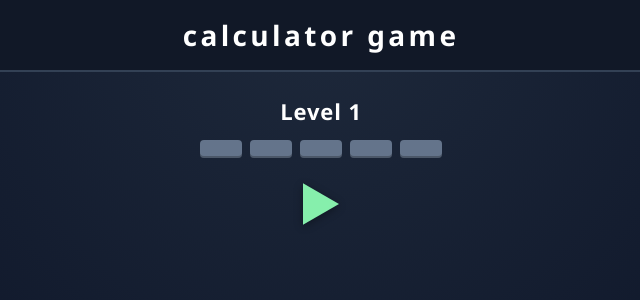
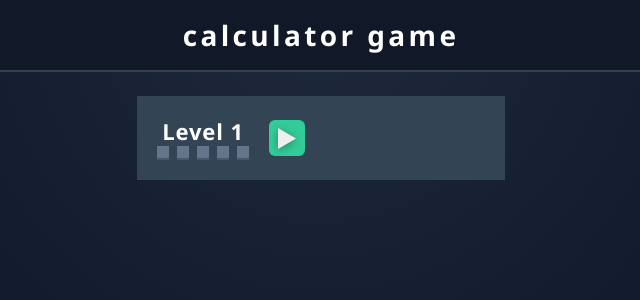
Before and after one commit to wwtchrsin/calculator-game, a Vue app: page / in a window 1280 px wide. Shown: the top 300 px of the page, without its empty margins (319-959 px from the left). Built offline with nearby package versions, Linux system fonts and the light colour scheme.

Commit message:
[mdf] status bar styles

```diff
--- a/src/App.vue
+++ b/src/App.vue
@@ -3,6 +3,7 @@
     <header class="app-header">calculator game</header>
     <main class="app-main">
       <section class="status-panel">
+        <div class="level-status">
           <div class="level-label">Level {{ level }}</div>
           <div class="score-bar" aria-label="Level score">
             <span
@@ -12,16 +13,6 @@
               :class="{ filled: n <= score }"
             />
           </div>
-        <div class="timer-row">
-          <div
-            v-if="gameStated"
-            class="timer"
-            :class="{
-              danger: (secondsLeft <= 10 && !roundOver) || (roundOver && !roundWon),
-              success: roundOver && roundWon
-            }"
-          >
-            {{ formattedTime }}
         </div>
         <button
           v-if="roundOver"
@@ -34,6 +25,17 @@
             <polygon points="0,0 86.6,50 0,100" />
           </svg>
         </button>
+        <div class="timer-container">
+          <div
+            v-if="gameStated"
+            class="timer"
+            :class="{
+              danger: (secondsLeft <= 10 && !roundOver) || (roundOver && !roundWon),
+              success: roundOver && roundWon
+            }"
+          >
+            {{ formattedTime }}
+          </div>
         </div>
       </section>
 
--- a/src/style.css
+++ b/src/style.css
@@ -44,13 +44,23 @@ body {
   display: flex;
   flex-direction: column;
   gap: 12px;
+  width: 368px;
 }
 
 .status-panel {
   display: flex;
+  flex-direction: row;
+  align-items: center;
+  gap: 20px;
+  padding: 20px;
+  background-color: #334455;
+}
+
+.level-status {
+  display: flex;
   flex-direction: column;
+  flex: 0;
   align-items: center;
-  gap: 14px;
 }
 
 .level-label {
@@ -61,13 +71,12 @@ body {
 
 .score-bar {
   display: grid;
-  grid-template-columns: repeat(5, 42px);
+  grid-template-columns: repeat(5, 12px);
   gap: 8px;
 }
 
 .score-pip {
-  height: 18px;
-  border-radius: 4px;
+  height: 14px;
   background: #64748b;
   box-shadow: inset 0 -2px 0 rgba(0, 0, 0, 0.25);
 }
@@ -76,17 +85,16 @@ body {
   background: #22c55e;
 }
 
-.timer-row {
+.timer-container {
   display: flex;
-  align-items: center;
-  justify-content: center;
-  gap: 18px;
-  min-height: 64px;
+  flex-direction: row;
+  justify-content: end;
+  flex: 1;
 }
 
 .timer {
   font-variant-numeric: tabular-nums;
-  font-size: 40px;
+  font-size: 28px;
   font-weight: 700;
   letter-spacing: 0.06em;
 }
@@ -100,25 +108,27 @@ body {
 }
 
 .continue-btn {
-  width: 52px;
-  height: 52px;
+  width: 36px;
+  height: 36px;
   padding: 0;
   border: 0;
   background: transparent;
   cursor: pointer;
   display: grid;
   place-items: center;
+  background-color: #3c9;
+  border-radius: 6px;
 }
 
 .continue-btn svg {
-  width: 36px;
-  height: 42px;
-  fill: #86efac;
+  width: 18px;
+  height: 21px;
+  fill: #eee;
   filter: drop-shadow(0 2px 4px rgba(0, 0, 0, 0.35));
 }
 
 .continue-btn:hover svg {
-  fill: #bbf7d0;
+  fill: #fff;
 }
 
 .board-panel,
@@ -126,8 +136,6 @@ body {
   display: flex;
   flex-direction: column;
   box-sizing: border-box;
-  width: 368px;
-  margin: 0 auto;
   gap: 12px;
 }
 
@@ -160,6 +168,7 @@ body {
   gap: 5px;
   padding: 28px;
   background-color: #223344;
+  height: 165px;
 }
 
 .cell {
```
Lines whose indentation alone changed are shown as unchanged.
